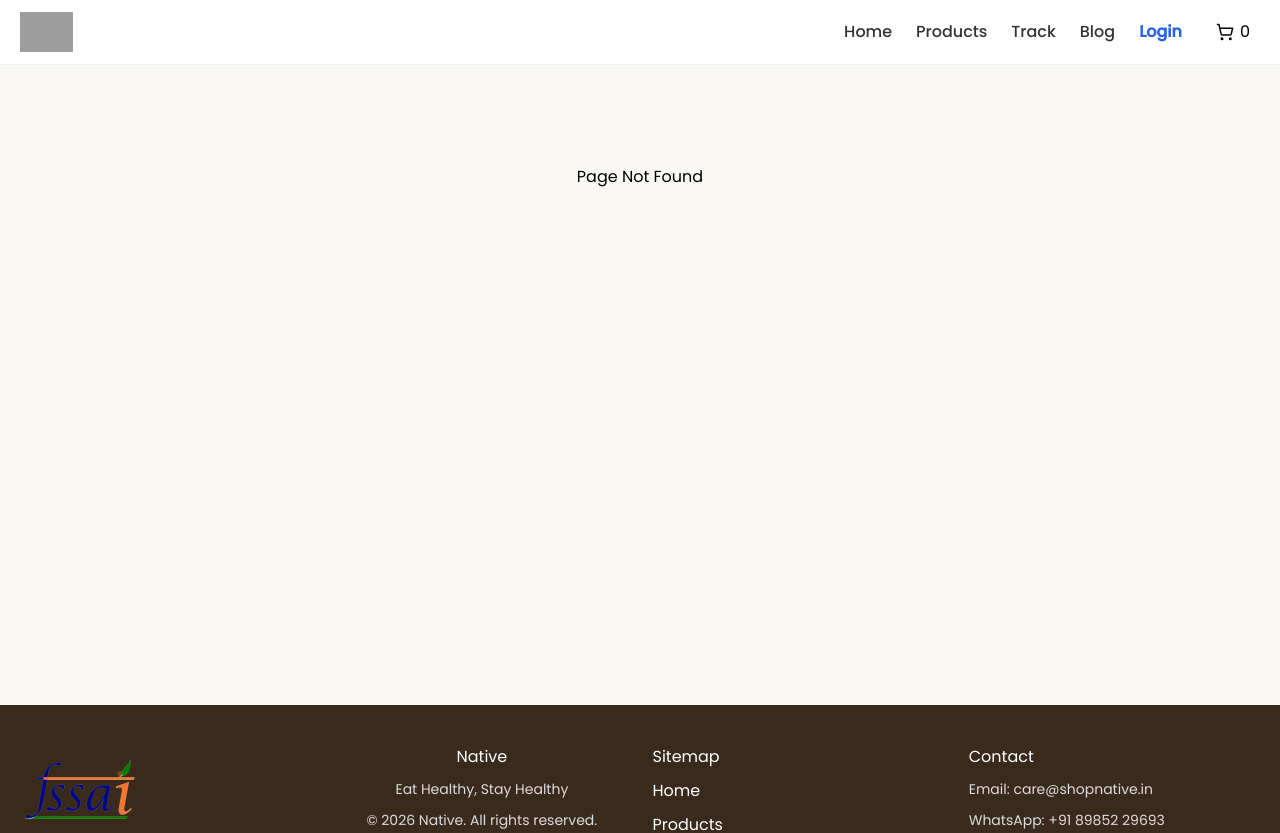
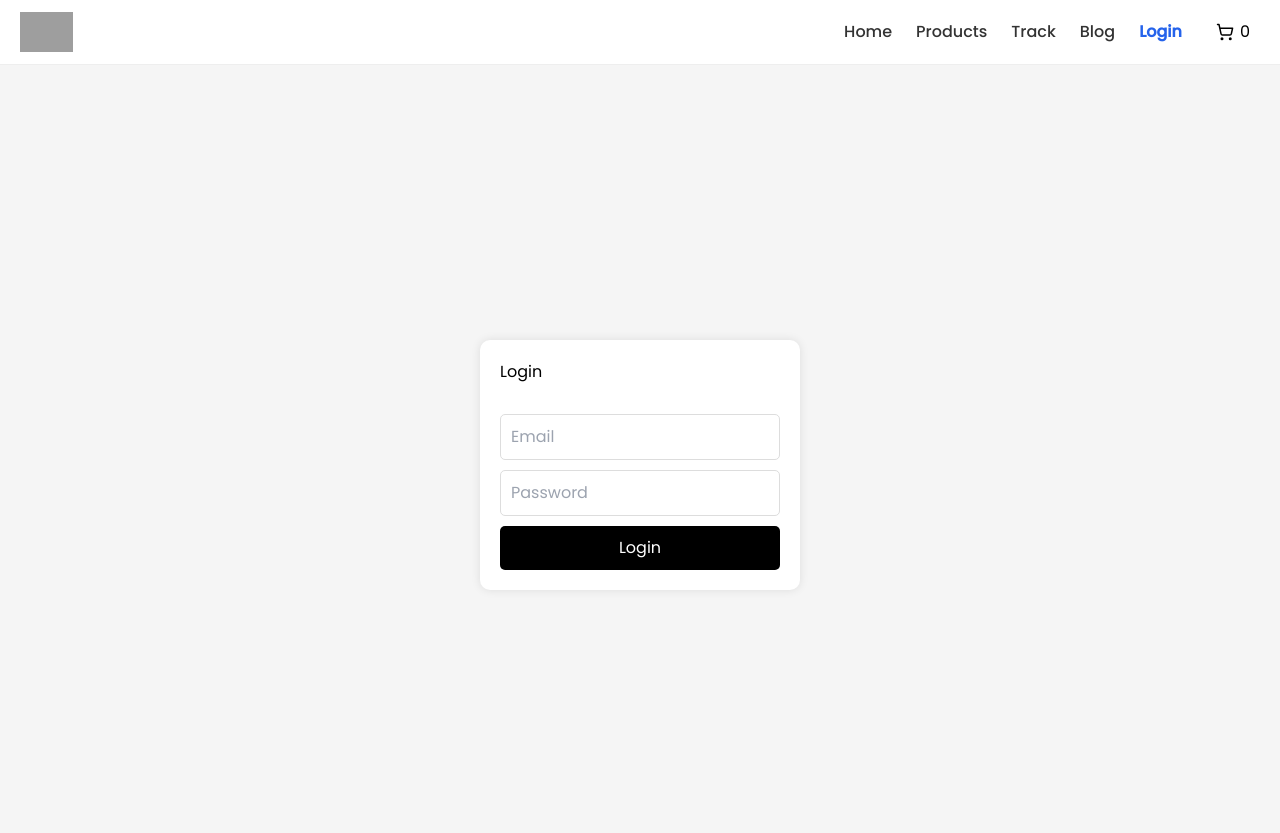
Before and after one commit to nagarajukandula55/native, a Next.js app: page /login in a window 1280 px wide. Before the commit this address had no page. Shown: the top 833 px of the page. Built offline with nearby package versions, Linux system fonts and the light colour scheme; grey boxes are pictures that could not be loaded.

Commit message:
Create page.js

```diff
--- /dev/null
+++ b/app/login/page.js
@@ -0,0 +1,134 @@
+"use client";
+
+import { useState } from "react";
+import { useRouter } from "next/navigation";
+
+export default function LoginPage() {
+  const router = useRouter();
+
+  const [form, setForm] = useState({
+    email: "",
+    password: "",
+  });
+
+  const [loading, setLoading] = useState(false);
+  const [error, setError] = useState("");
+
+  const handleChange = (e) => {
+    setForm({
+      ...form,
+      [e.target.name]: e.target.value,
+    });
+  };
+
+  const handleLogin = async (e) => {
+    e.preventDefault();
+    setError("");
+
+    if (!form.email || !form.password) {
+      setError("Please fill all fields");
+      return;
+    }
+
+    try {
+      setLoading(true);
+
+      const res = await fetch("/api/auth/login", {
+        method: "POST",
+        headers: {
+          "Content-Type": "application/json",
+        },
+        body: JSON.stringify(form),
+      });
+
+      const data = await res.json();
+
+      if (!data.success) {
+        setError(data.message || "Login failed");
+        return;
+      }
+
+      // store token if you use JWT
+      if (data.token) {
+        localStorage.setItem("token", data.token);
+      }
+
+      router.push("/admin"); // redirect after login
+    } catch (err) {
+      console.error(err);
+      setError("Something went wrong");
+    } finally {
+      setLoading(false);
+    }
+  };
+
+  return (
+    <div style={styles.container}>
+      <form style={styles.card} onSubmit={handleLogin}>
+        <h2 style={{ marginBottom: 20 }}>Login</h2>
+
+        <input
+          name="email"
+          placeholder="Email"
+          value={form.email}
+          onChange={handleChange}
+          style={styles.input}
+        />
+
+        <input
+          name="password"
+          type="password"
+          placeholder="Password"
+          value={form.password}
+          onChange={handleChange}
+          style={styles.input}
+        />
+
+        {error && <p style={styles.error}>{error}</p>}
+
+        <button style={styles.button} disabled={loading}>
+          {loading ? "Logging in..." : "Login"}
+        </button>
+      </form>
+    </div>
+  );
+}
+
+/* ================= SIMPLE STYLES ================= */
+const styles = {
+  container: {
+    height: "100vh",
+    display: "flex",
+    justifyContent: "center",
+    alignItems: "center",
+    background: "#f5f5f5",
+  },
+  card: {
+    width: 320,
+    padding: 20,
+    background: "#fff",
+    borderRadius: 10,
+    boxShadow: "0 0 10px rgba(0,0,0,0.1)",
+    display: "flex",
+    flexDirection: "column",
+    gap: 10,
+  },
+  input: {
+    padding: 10,
+    border: "1px solid #ddd",
+    borderRadius: 5,
+    outline: "none",
+  },
+  button: {
+    padding: 10,
+    background: "black",
+    color: "white",
+    border: "none",
+    borderRadius: 5,
+    cursor: "pointer",
+  },
+  error: {
+    color: "red",
+    fontSize: 12,
+  },
+};
```
